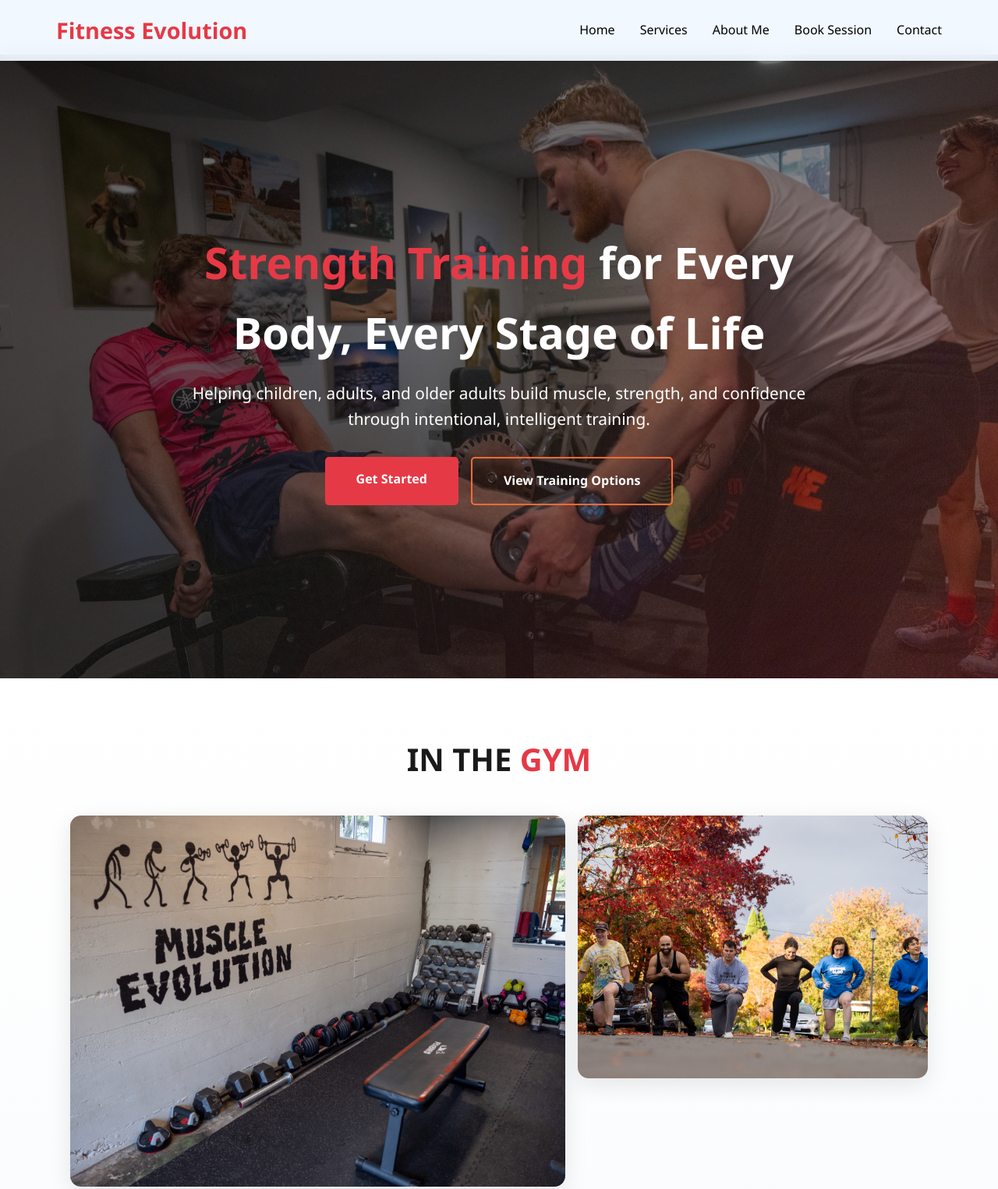
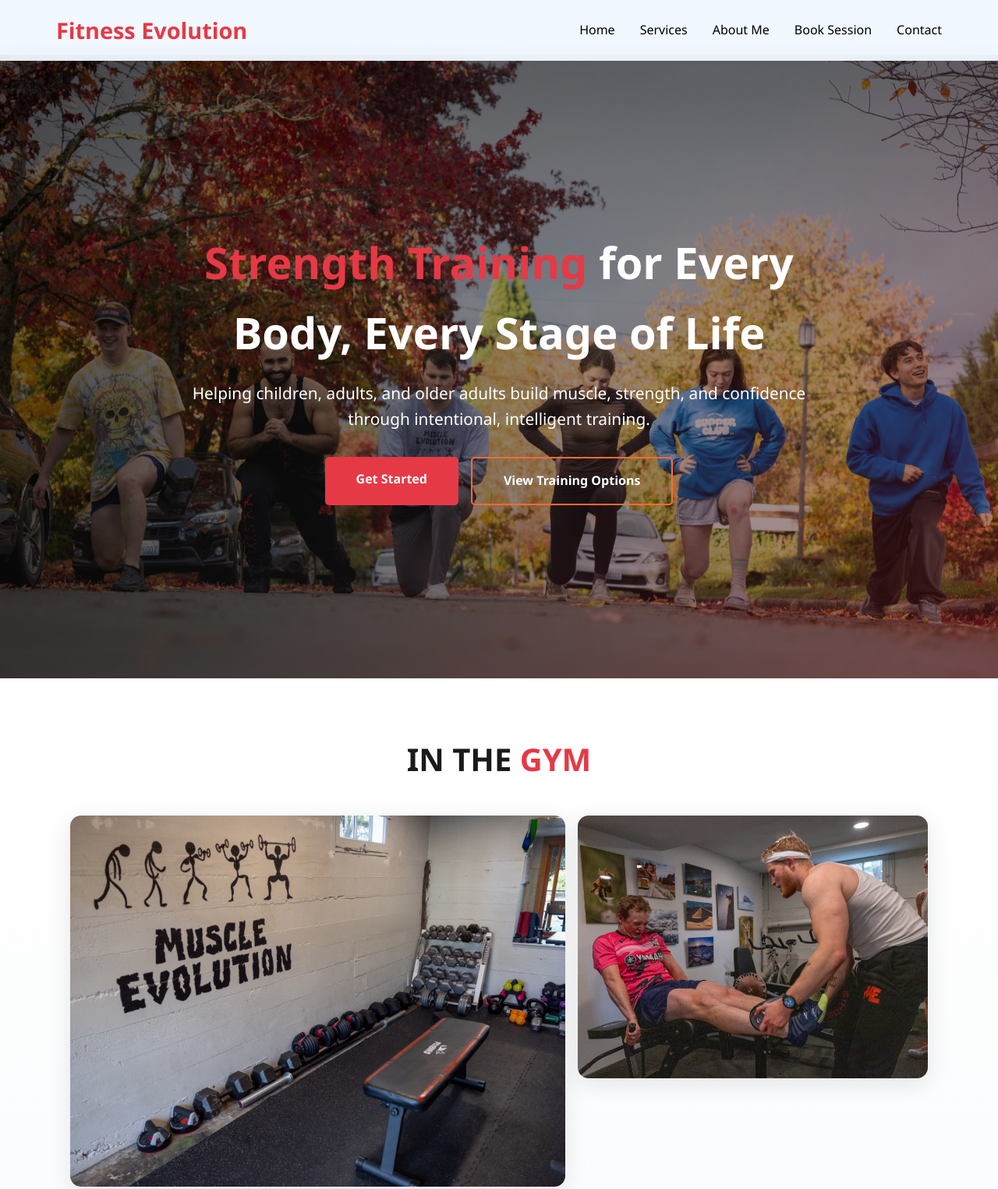
Before and after one commit to JuVoros/Fitness-Evo, a plain HTML site: page index.html in a window 1280 px wide. Shown: the top 1525 px of the page at 78% size. Drawn offline with Linux system fonts and the light colour scheme.

Commit message:
swapped main photo

```diff
--- a/index.html
+++ b/index.html
@@ -45,7 +45,7 @@
                     <img src="images/web/IMG_2331.jpg" alt="Strength training session" width="1200" height="900" loading="lazy" decoding="async">
                 </figure>
                 <figure class="reveal reveal-delay-2">
-                    <img src="images/web/IMG_6653.jpg" alt="Coaching and movement" width="1200" height="900" loading="lazy" decoding="async">
+                    <img src="images/web/Muscle.evolution-6.jpg" alt="Coaching and movement" width="1200" height="900" loading="lazy" decoding="async">
                 </figure>
                 <figure class="reveal reveal-delay-3">
                     <img src="images/web/IMG_8006.jpg" alt="Training floor" width="1200" height="900" loading="lazy" decoding="async">
--- a/styles.css
+++ b/styles.css
@@ -131,7 +131,7 @@ nav a:hover {
     position: absolute;
     inset: 0;
     z-index: 0;
-    background-image: url("images/web/Muscle.evolution-6.jpg");
+    background-image: url("images/web/IMG_6653.jpg");
     background-size: cover;
     background-position: center;
     transform: scale(1);
```
